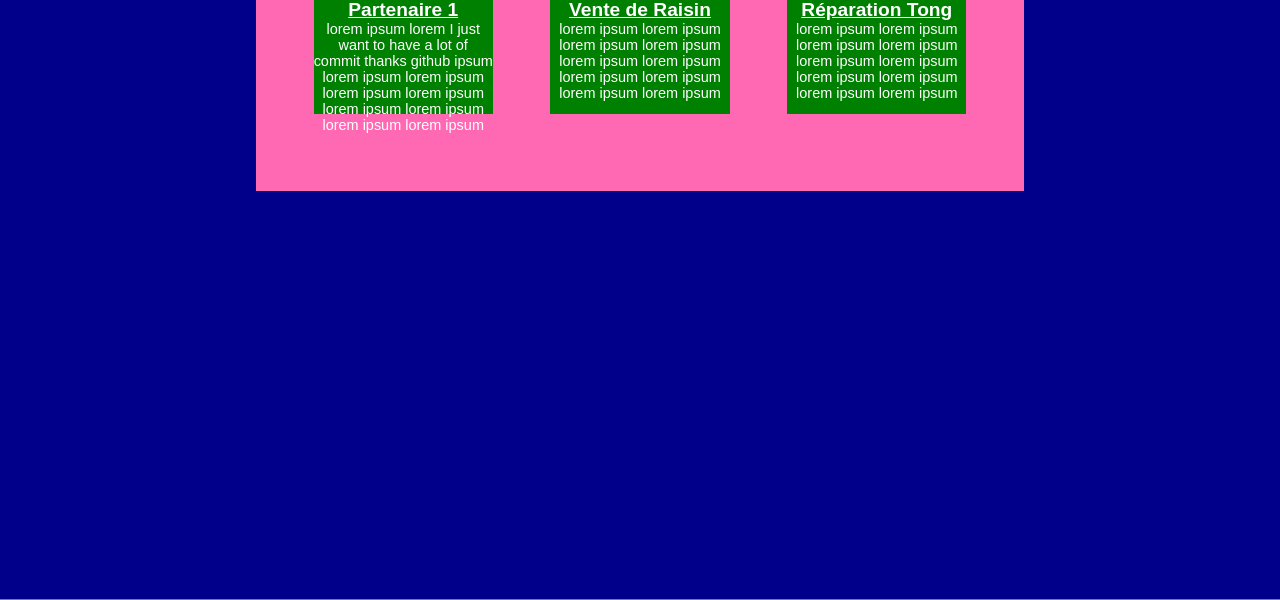
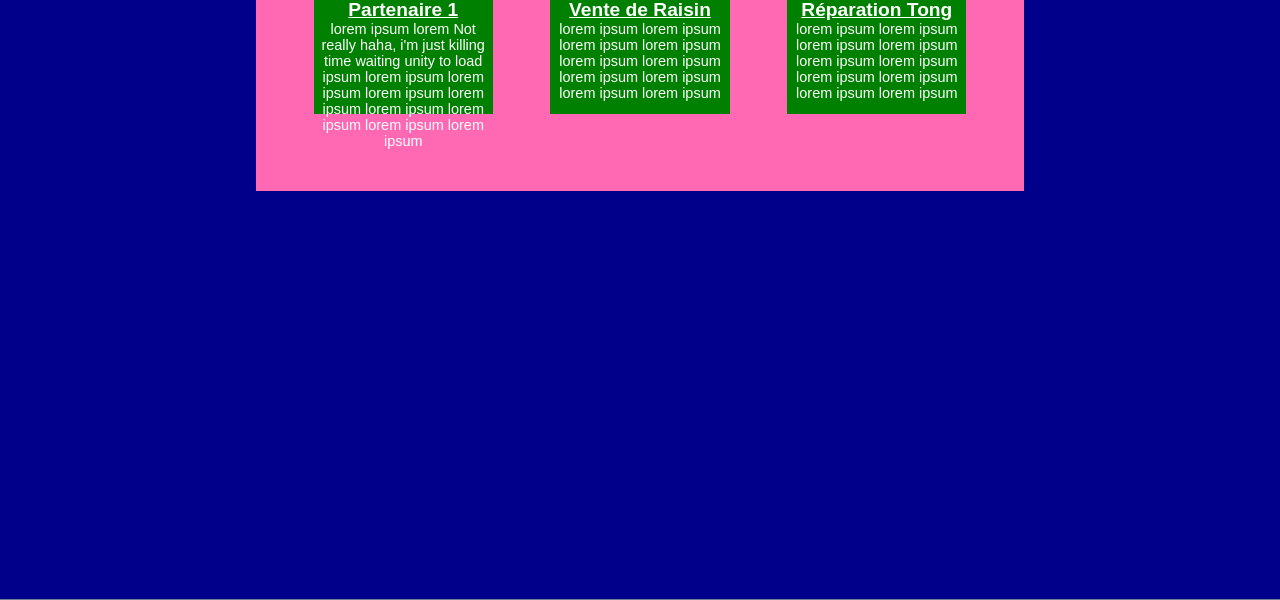
Before and after one commit to Geapen1503/Old_MVC_WebsiteBones, a PHP site: page /index.php?p=p1 in a window 1280 px wide. Shown: the part 625-1225 px from the top of the page. Run offline with PHP 8.4, Linux system fonts and the light colour scheme.

Commit message:
Update p1.php

```diff
--- a/squeletteSite1Mvc/view/p1.php
+++ b/squeletteSite1Mvc/view/p1.php
@@ -23,7 +23,7 @@ ob_start();
                 </div>
                 <div class="bottomBox">
                     <p class="prestationTitle">Partenaire 1</p>
-                    <p class="prestationDescription">lorem ipsum lorem I just want to have a lot of commit thanks github ipsum lorem ipsum lorem ipsum lorem ipsum lorem ipsum lorem ipsum lorem ipsum lorem ipsum lorem ipsum</p>
+                    <p class="prestationDescription">lorem ipsum lorem Not really haha, i'm just killing time waiting unity to load ipsum lorem ipsum lorem ipsum lorem ipsum lorem ipsum lorem ipsum lorem ipsum lorem ipsum lorem ipsum</p>
                 </div>
             </div>
 
```
